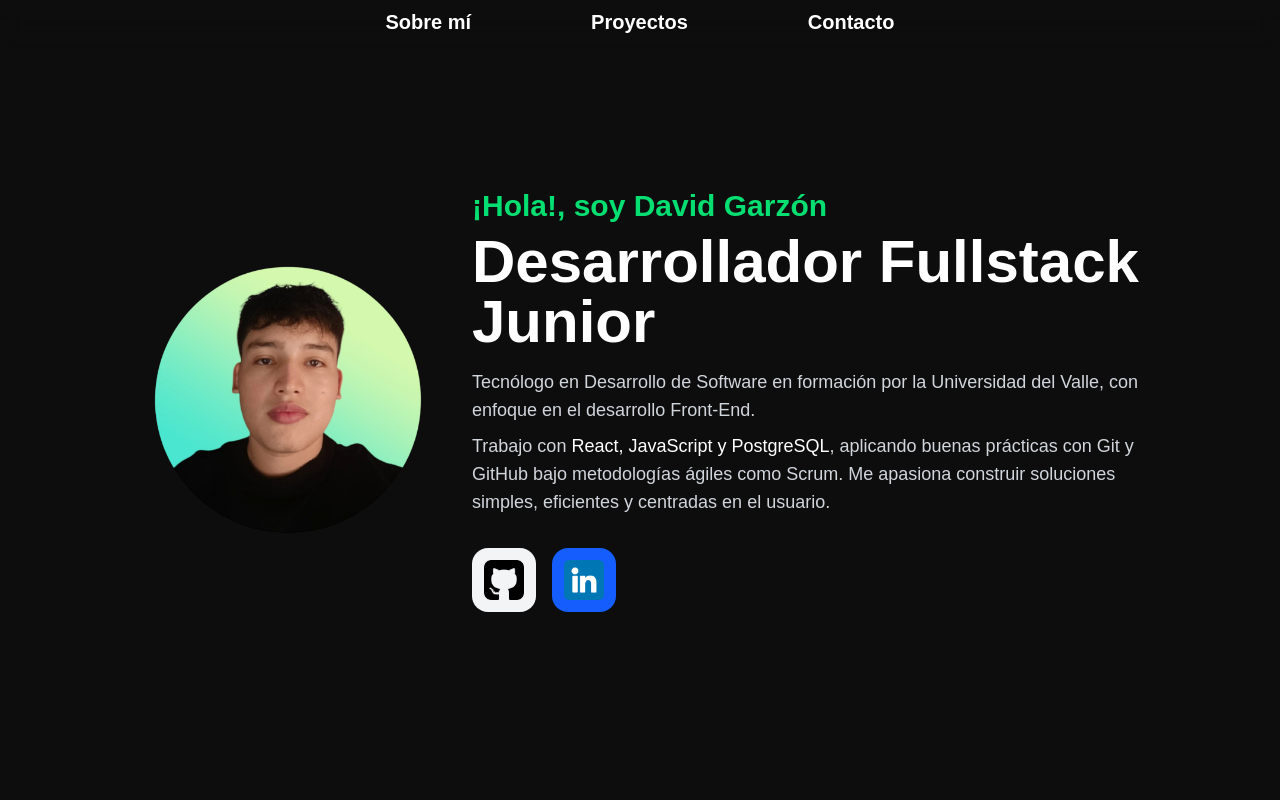
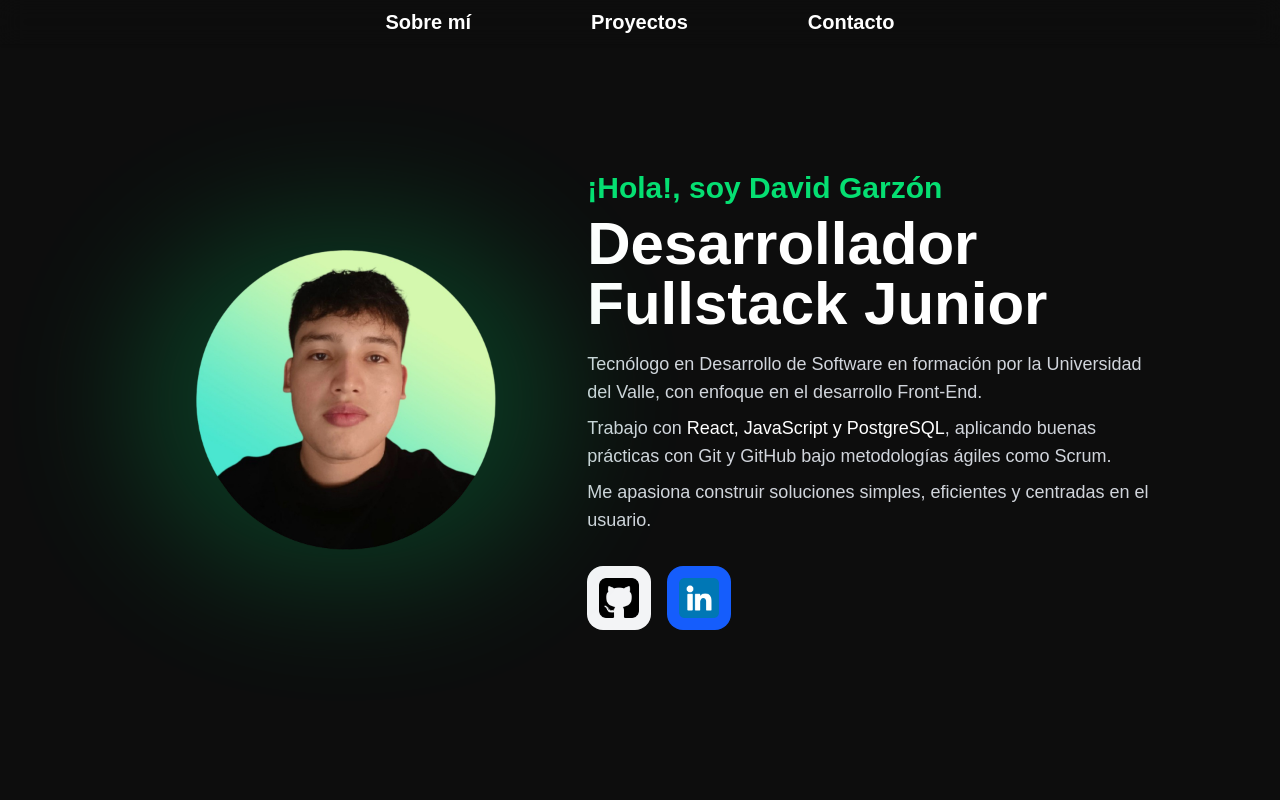
Before and after one commit to DavidGarzonDev/portafolio, a React (Vite) app: page / in a window 1280 px wide. Shown: the top 800 px of the page. Built offline with nearby package versions, Linux system fonts and the light colour scheme; no server answers.

Commit message:
añadiendo blur a la foto de perfil

```diff
--- a/src/pages/About.jsx
+++ b/src/pages/About.jsx
@@ -10,15 +10,18 @@ const About = () => {
             <div className="flex flex-col md:flex-row items-center gap-6 max-w-5xl w-full">
 
                 {/* Foto */}
-                <div className="relative">
-                    <div className="w-60 md:w-80 rounded-full flex items-center justify-center">
-                        <img
-                            src={MiFoto}
-                            alt="Mi foto"
-                            className="w-90 md:w-80 rounded-full object-cover"
-                        />
-                    </div>
+                <div className="relative w-60 md:w-200 flex items-center justify-center ">
+                    {/* Fondo difuminado */}
+                    <div className="absolute inset-0 bg-green-400 rounded-full blur-3xl opacity-20 z-0" />
+
+                    {/* Imagen encima */}
+                    <img
+                        src={MiFoto}
+                        alt="Mi foto"
+                        className="relative z-10 w-100 md:w-90  rounded-full object-cover"
+                    />
                 </div>
+
 
                 {/* Texto */}
                 <div className="text-center md:text-left">
@@ -32,7 +35,11 @@ const About = () => {
                         Tecnólogo en Desarrollo de Software en formación por la Universidad del Valle, con enfoque en el desarrollo Front-End.
                     </p>
                     <p className="mt-2 text-lg text-gray-300">
-                        Trabajo con <span className="font-medium text-white">React, JavaScript y PostgreSQL</span>, aplicando buenas prácticas con Git y GitHub bajo metodologías ágiles como Scrum. Me apasiona construir soluciones simples, eficientes y centradas en el usuario.
+                        Trabajo con <span className="font-medium text-white">React, JavaScript y PostgreSQL</span>, aplicando buenas prácticas con Git y GitHub bajo metodologías ágiles como Scrum.
+                    </p >
+
+                    <p className="mt-2 text-lg text-gray-300">
+                        Me apasiona construir soluciones simples, eficientes y centradas en el usuario.
                     </p>
 
                     {/* Iconos de Redes Sociales */}
--- a/src/styles/index.css
+++ b/src/styles/index.css
@@ -57,4 +57,5 @@ nav ul li a:hover {
   object-fit: cover;
   border: 4px solid #ffffff;
   box-shadow: 0 4px 10px rgba(255, 255, 255, 0.5);
+
 }
```
